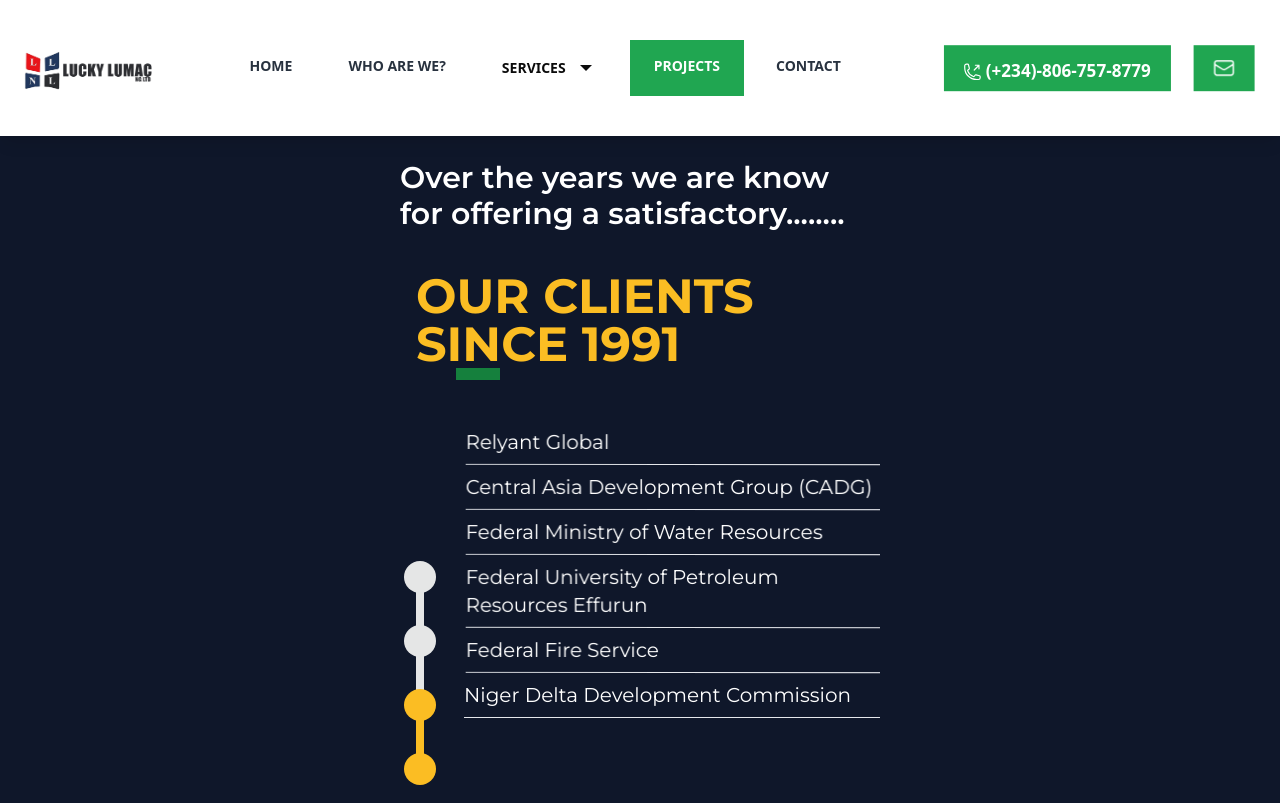
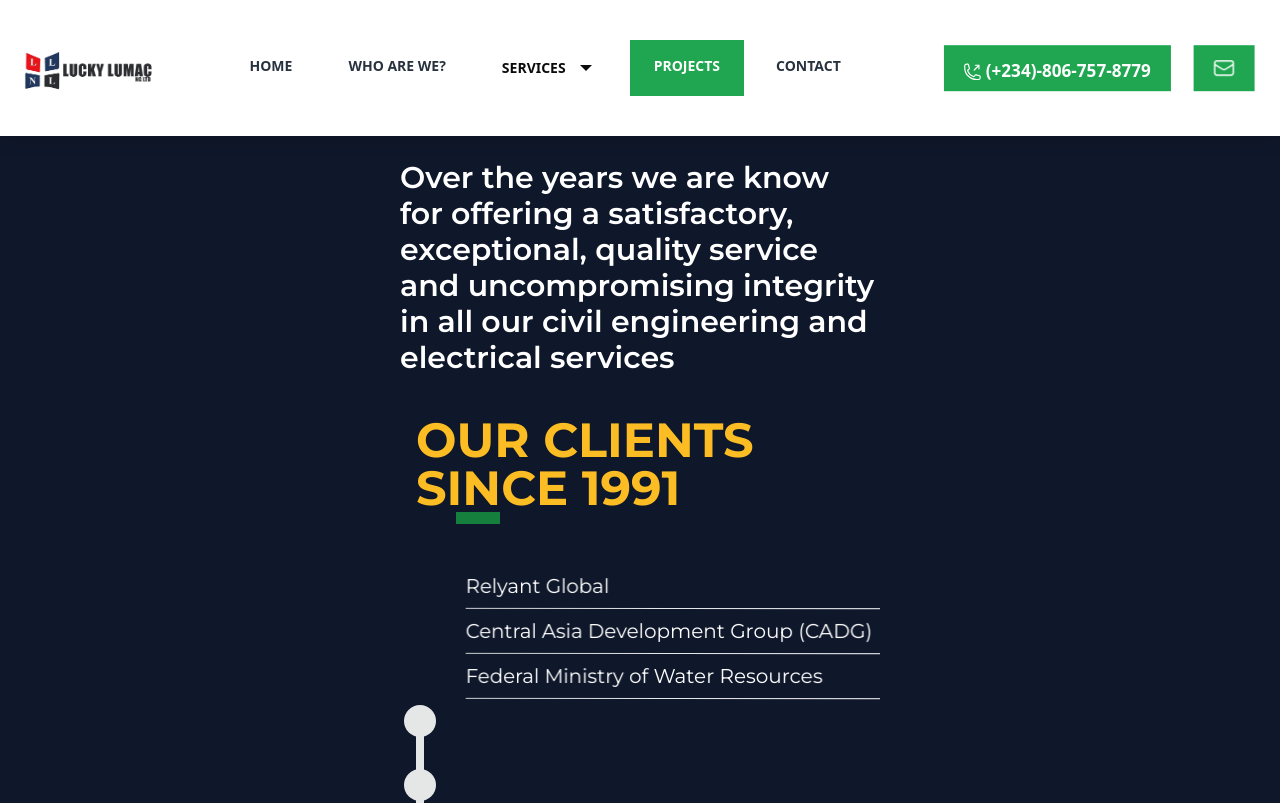
Before and after one commit to iJ03l/construction, a React (Create React App) app: page /projects in a window 1280 px wide. Shown: the top 803 px of the page. Built offline with nearby package versions, Linux system fonts and the light colour scheme.

Commit message:
Production-ready

```diff
--- a/src/pages/Projects.jsx
+++ b/src/pages/Projects.jsx
@@ -42,7 +42,9 @@
         <div className="flex md:w-[50%] mx-auto flex-col items-start justify-center -mt-20 md:-mt-40 text-xl p-6 md:p-20 mb-10">
           <div className="text-lg font-semibold md:text-3xl">
             <p>
-              Over the years we are know for offering a satisfactory........
+              Over the years we are know for offering a satisfactory, exceptional,
+              quality service and uncompromising integrity in all our civil engineering
+              and electrical services
             </p>
           </div>
           <div className="collapse">
```
